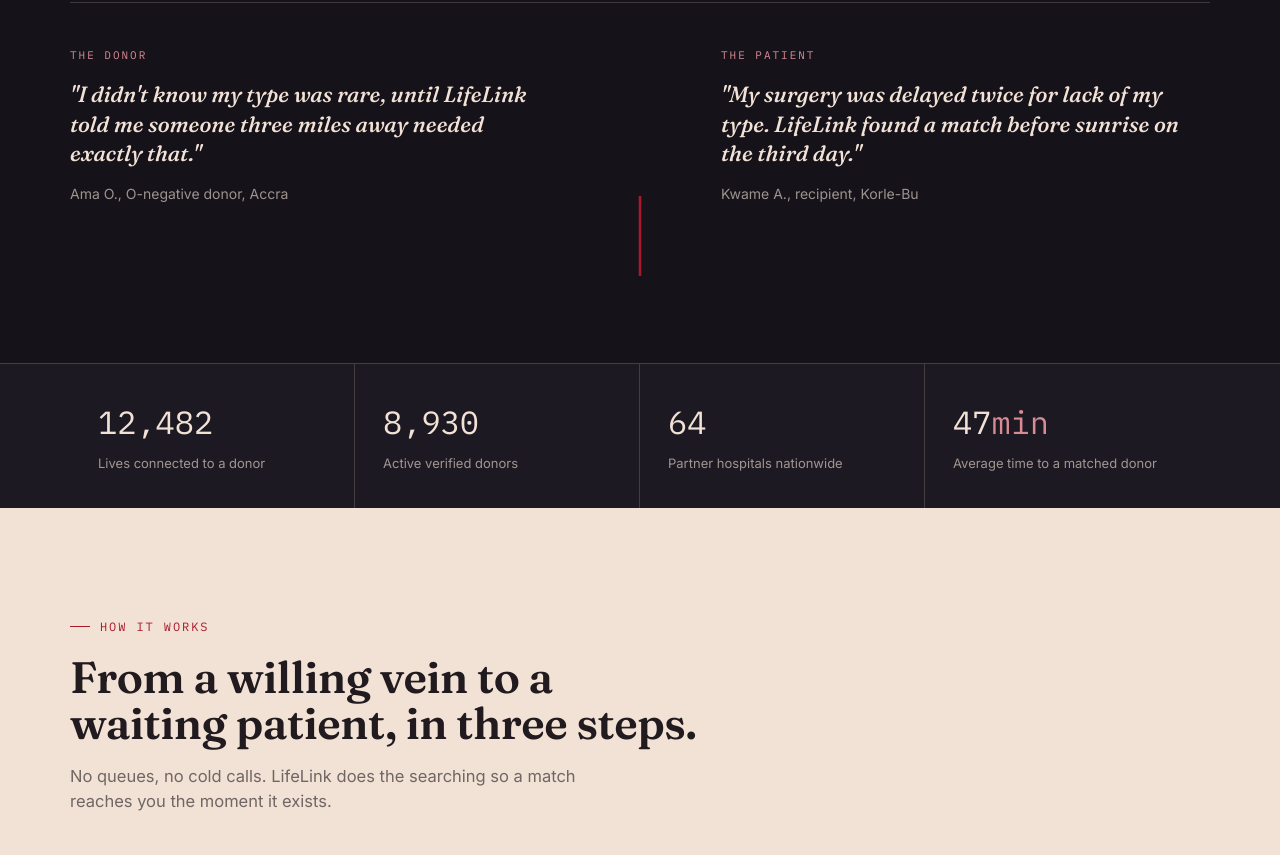
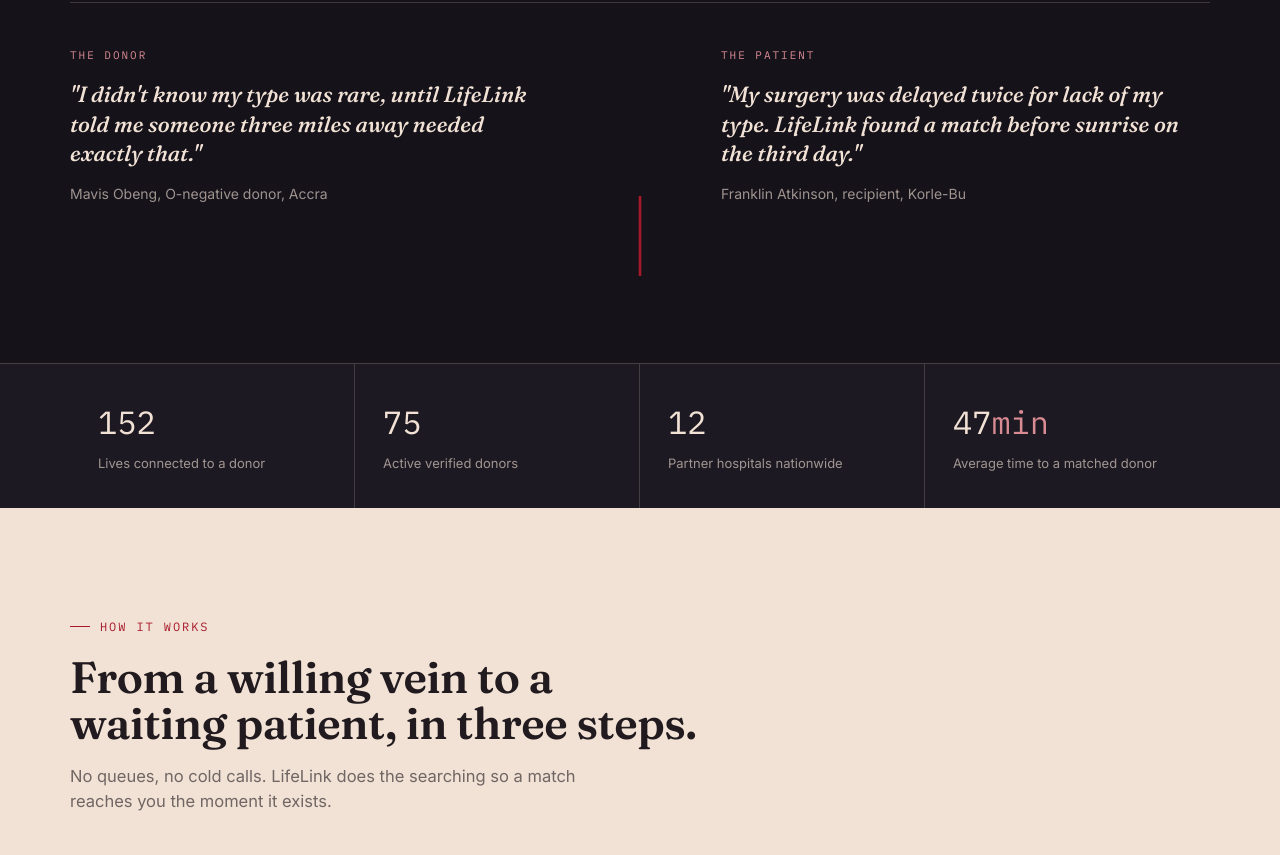
Before and after one commit to davegotfloww/LifeLink, a website: page index.html in a window 1280 px wide. Shown: the part 665-1520 px from the top of the page. Drawn offline with Linux system fonts and the light colour scheme.

Commit message:
updated auth and index files

```diff
--- a/index.html
+++ b/index.html
@@ -88,7 +88,7 @@
                 "I didn't know my type was rare, until LifeLink told me someone
                 three miles away needed exactly that."
               </p>
-              <p class="cap">Ama O., O-negative donor, Accra</p>
+              <p class="cap">Mavis Obeng, O-negative donor, Accra</p>
             </div>
             <div class="pulse-col">
               <svg viewBox="0 0 90 360" preserveAspectRatio="none">
@@ -104,7 +104,7 @@
                 "My surgery was delayed twice for lack of my type. LifeLink
                 found a match before sunrise on the third day."
               </p>
-              <p class="cap">Kwame A., recipient, Korle-Bu</p>
+              <p class="cap">Franklin Atkinson, recipient, Korle-Bu</p>
             </div>
           </div>
         </div>
@@ -114,15 +114,15 @@
       <div class="stats">
         <div class="wrap">
           <div class="stat">
-            <div class="num">12,482</div>
+            <div class="num">152</div>
             <div class="label">Lives connected to a donor</div>
           </div>
           <div class="stat">
-            <div class="num">8,930</div>
+            <div class="num">75</div>
             <div class="label">Active verified donors</div>
           </div>
           <div class="stat">
-            <div class="num">64</div>
+            <div class="num">12</div>
             <div class="label">Partner hospitals nationwide</div>
           </div>
           <div class="stat">
@@ -267,7 +267,7 @@
                 </p>
               </div>
               <div class="pair-meta">
-                Ongoing donor relationship · 14 donations since 2024
+                Ongoing donor relationship · 14 donations since 2026
               </div>
             </div>
           </div>
```
Also changed, not shown: auth.html (line endings or trailing spaces), 1 other file.
